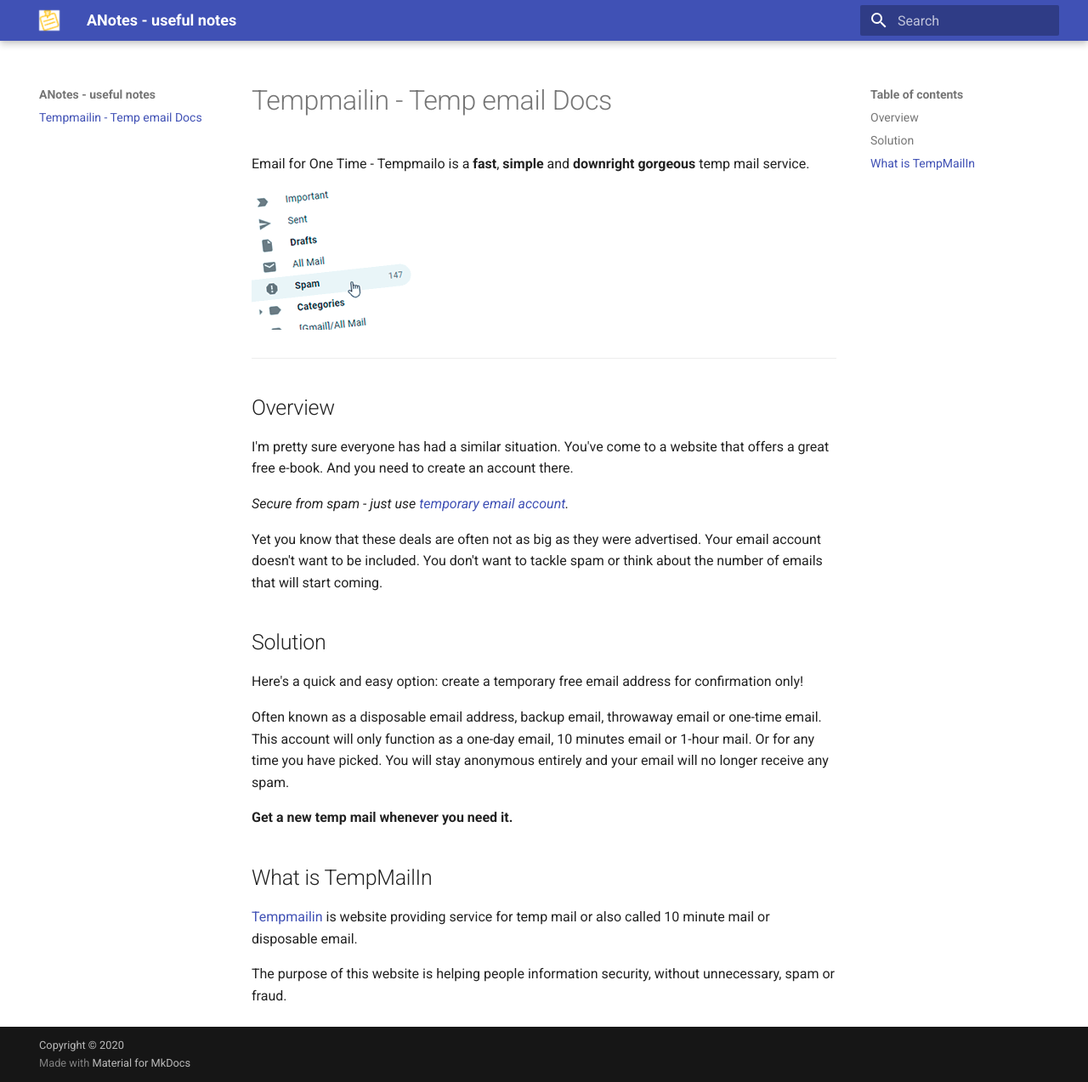
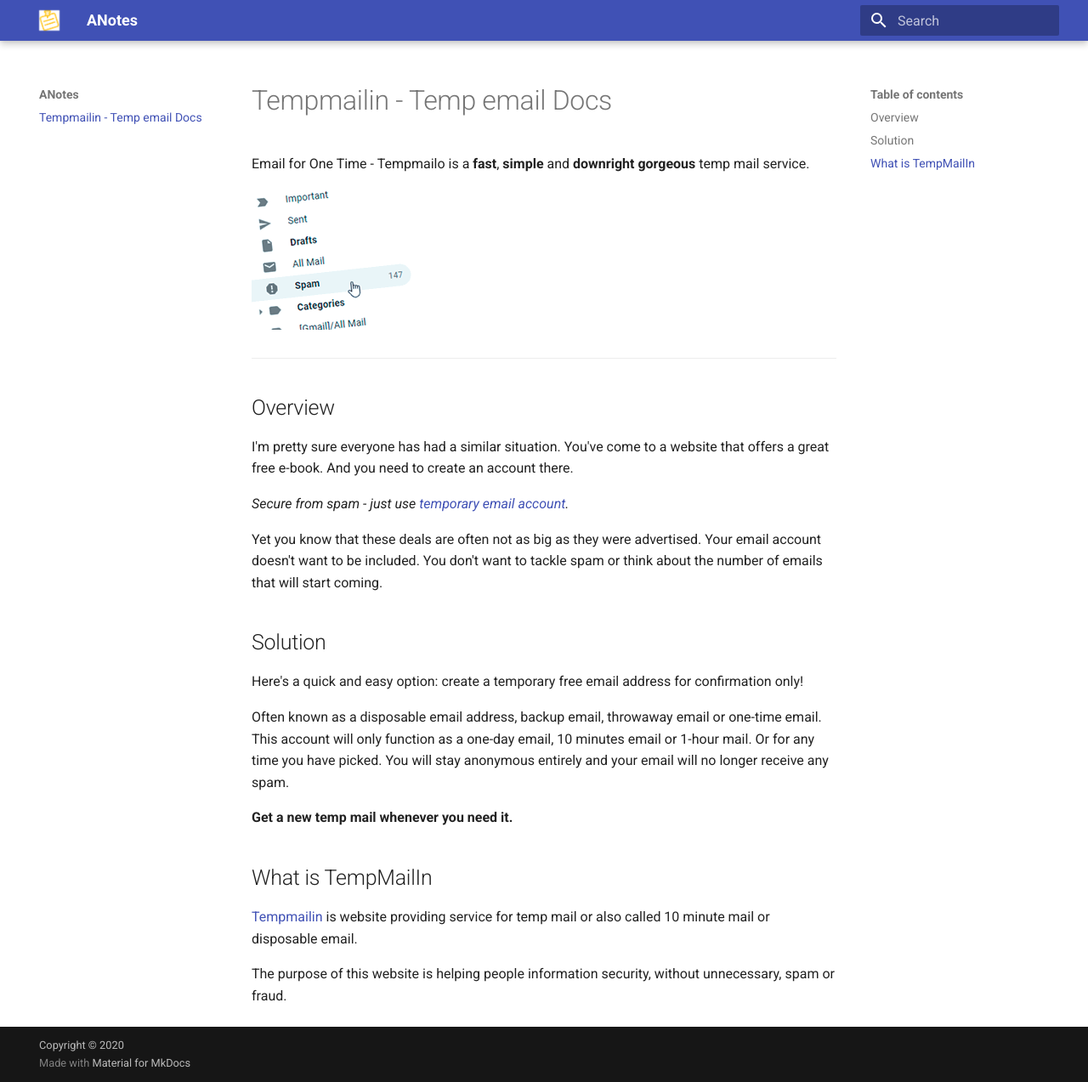
Before and after one commit to ReadTheDcs/anotes, an MkDocs documentation site: the page built from docs/index.md, in a window 1280 px wide and 1273 px high. Shown: the whole window at 85% size. Built offline with MkDocs 1.6.1 and Material for MkDocs 9.7.7, drawn with Linux system fonts in a browser that asks for light colours; part of the change alters nothing that is shown.

Commit message:
Update mkdocs.yml

```diff
--- a/mkdocs.yml
+++ b/mkdocs.yml
@@ -1,7 +1,7 @@
-site_name: ANotes - useful notes
-site_url: https://tempmailin.com/
-site_description: Tempmailin is website providing service for temp mail or also called 10 minute mail or disposable email.
-site_author: Tempmailin.com
+site_name: ANotes
+site_url: https://anotes.rtfd.io/
+site_description: ANotes - useful notes
+site_author: Anotes
 
 repo_url: "" #https://github.com/ReadTheDcs/MkMod
 edit_uri: ""
```
